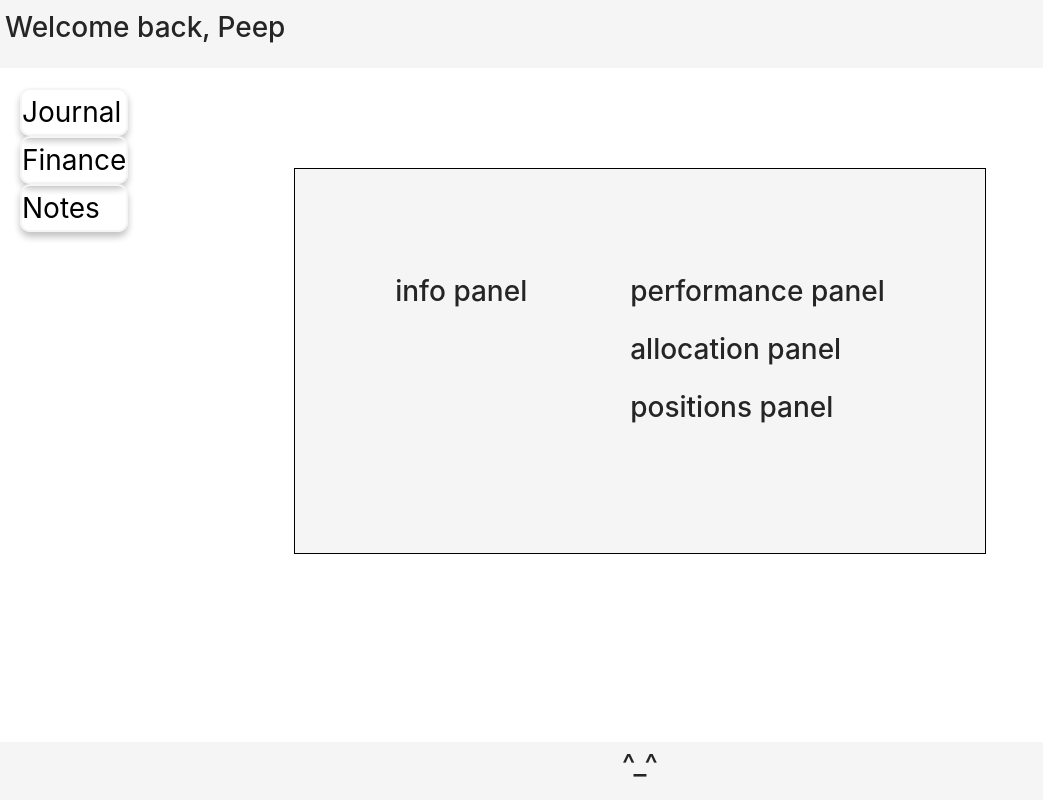
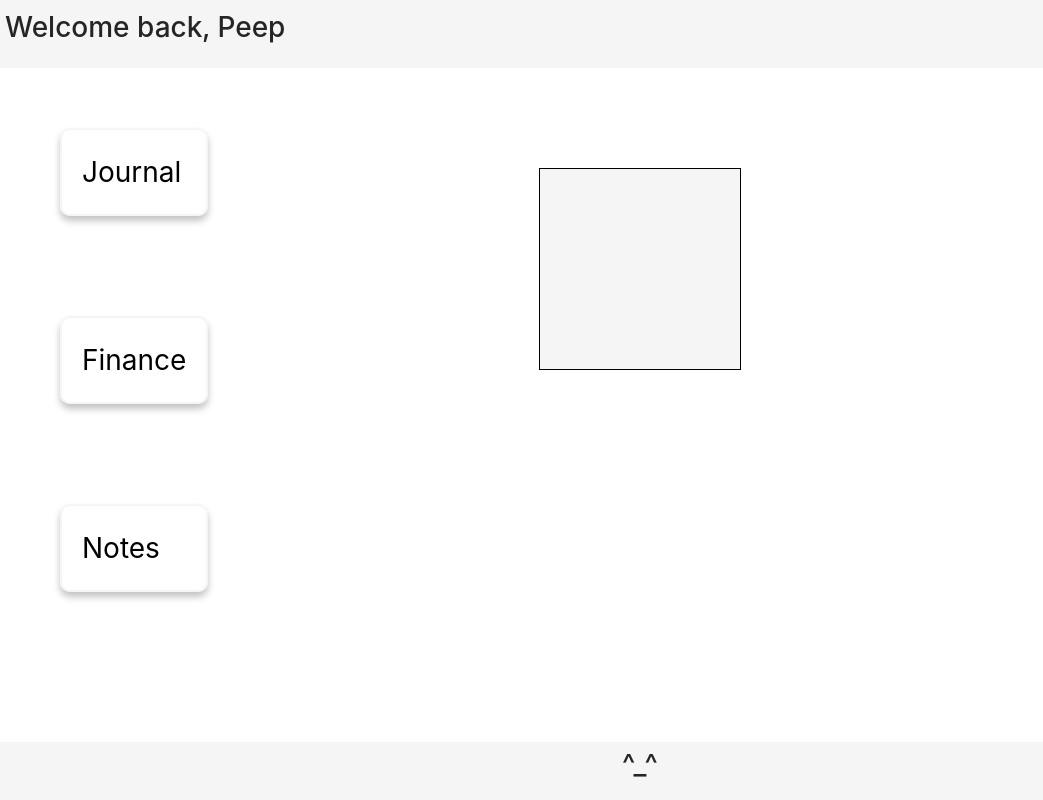
Before and after one commit to arn-foto/encrypt-me, a React (Create React App) app in the folder encrypt-me/: page /finance in a window 1280 px wide. Shown: the whole page, without its empty margins (0-1043 px from the left). Built offline with nearby package versions, Linux system fonts and the light colour scheme.

Commit message:
+ Fixing flexbox

```diff
--- a/encrypt-me/src/App.js
+++ b/encrypt-me/src/App.js
@@ -2,6 +2,7 @@ import React from "react";
 import Header from "./Header";
 import Body from "./Body";
 import Footer from "./Footer";
+
 function App() {
 	return (
 		<div className="App">
--- a/encrypt-me/src/Body/styles.js
+++ b/encrypt-me/src/Body/styles.js
@@ -2,23 +2,23 @@ import styled from "styled-components";
 
 const AppBody = styled.div`
 	display: flex;
-	justify-content: center;
+	justify-content: space-evenly;
 `;
 
 const LinkBody = styled.div`
 	display: flex;
 	flex-direction: column;
-	justify-content: space-evenly;
 	position: absolute;
-	padding: 20px;
+	margin: 10px;
 
 	> a {
-		justify-content: space-evenly;
 		font-size: 2em;
 		color: black;
 		text-decoration: none;
 		border: 2px solid whitesmoke;
 		border-radius: 10px;
+		padding: 20px;
+		margin: 50px;
 		box-shadow: 0px 5px 7px 0px rgba(0, 0, 0, 0.24);
 		:hover {
 			opacity: 0.9;
--- a/encrypt-me/src/Components/FinanceWidget/Panels/AllocationPanel.js
+++ b/encrypt-me/src/Components/FinanceWidget/Panels/AllocationPanel.js
@@ -1,11 +1,7 @@
 import React from "react";
 
 const AllocationPanel = () => {
-	return (
-		<div>
-			<h1>allocation panel</h1>
-		</div>
-	);
+	return <div></div>;
 };
 
 export default AllocationPanel;
--- a/encrypt-me/src/Components/FinanceWidget/Panels/InfoPanel.js
+++ b/encrypt-me/src/Components/FinanceWidget/Panels/InfoPanel.js
@@ -1,11 +1,7 @@
 import React from "react";
 
 const InfoPanel = () => {
-	return (
-		<div>
-			<h1>info panel</h1>
-		</div>
-	);
+	return <div></div>;
 };
 
 export default InfoPanel;
--- a/encrypt-me/src/Components/FinanceWidget/Panels/PerformancePanel.js
+++ b/encrypt-me/src/Components/FinanceWidget/Panels/PerformancePanel.js
@@ -1,11 +1,7 @@
 import React from "react";
 
 const PerformancePanel = () => {
-	return (
-		<div>
-			<h1>performance panel</h1>
-		</div>
-	);
+	return <div></div>;
 };
 
 export default PerformancePanel;
--- a/encrypt-me/src/Components/FinanceWidget/Panels/PositionsPanel.js
+++ b/encrypt-me/src/Components/FinanceWidget/Panels/PositionsPanel.js
@@ -1,11 +1,7 @@
 import React from "react";
 
 function PositionsPanel() {
-	return (
-		<div>
-			<h1>positions panel</h1>
-		</div>
-	);
+	return <div></div>;
 }
 
 export default PositionsPanel;
--- a/encrypt-me/src/Components/FinanceWidget/index.js
+++ b/encrypt-me/src/Components/FinanceWidget/index.js
@@ -13,20 +13,7 @@ import {
 function FinanceWidget() {
 	return (
 		<div>
-			<FinanceContainer>
-				<FinancePanels>
-					<FinancePanelInfo>
-						<InfoPanel />
-					</FinancePanelInfo>
-
-					<FinancePanelPoistion>
-						{" "}
-						<PerformancePanel />
-						<AllocationPanel />
-						<PositionsPanel />
-					</FinancePanelPoistion>
-				</FinancePanels>
-			</FinanceContainer>
+			<FinanceContainer></FinanceContainer>
 		</div>
 	);
 }
--- a/encrypt-me/src/Components/FinanceWidget/styles.js
+++ b/encrypt-me/src/Components/FinanceWidget/styles.js
@@ -7,20 +7,11 @@ const FinanceContainer = styled.div`
 	border: 1px solid black;
 `;
 
-const FinancePanels = styled.div`
-	display: grid;
-	grid-gap: 10px;
-	grid-template-columns: 225px auto auto;
-	grid-template-rows: auto auto;
-`;
+const FinancePanels = styled.div``;
 
-const FinancePanelInfo = styled.div`
-	grid-row: span 2;
-`;
+const FinancePanelInfo = styled.div``;
 
-const FinancePanelPoistion = styled.div`
-	grid-column: span 2;
-`;
+const FinancePanelPoistion = styled.div``;
 
 export {
 	FinanceContainer,
```
